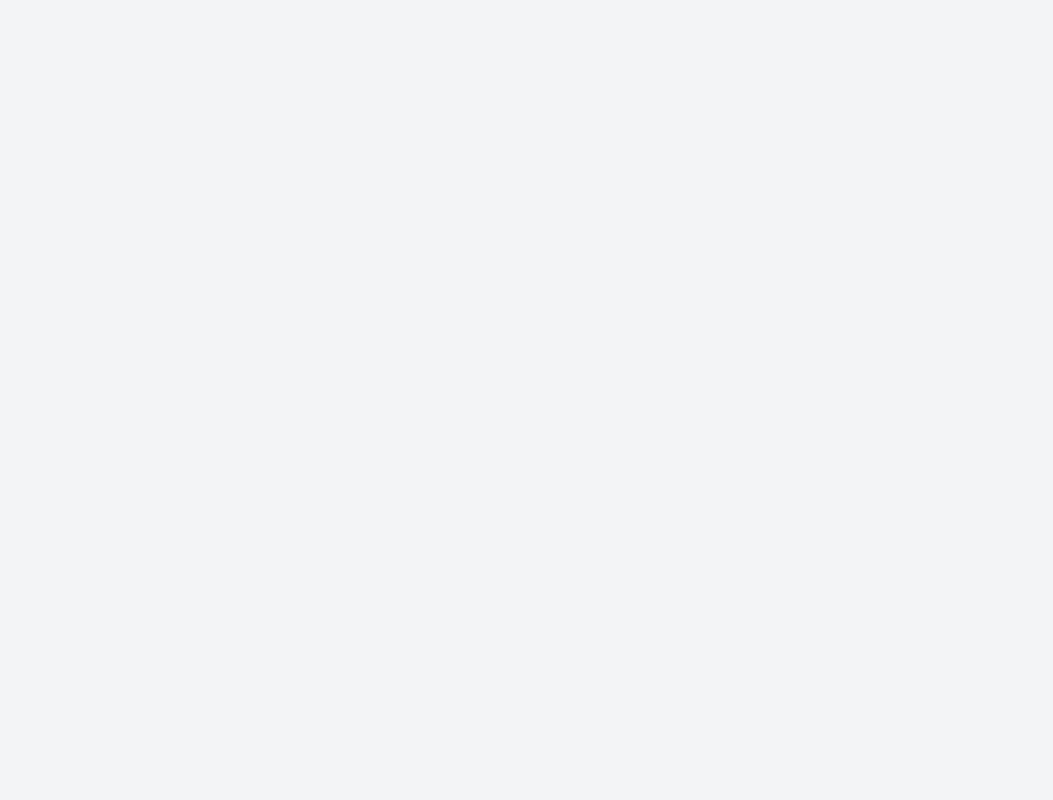
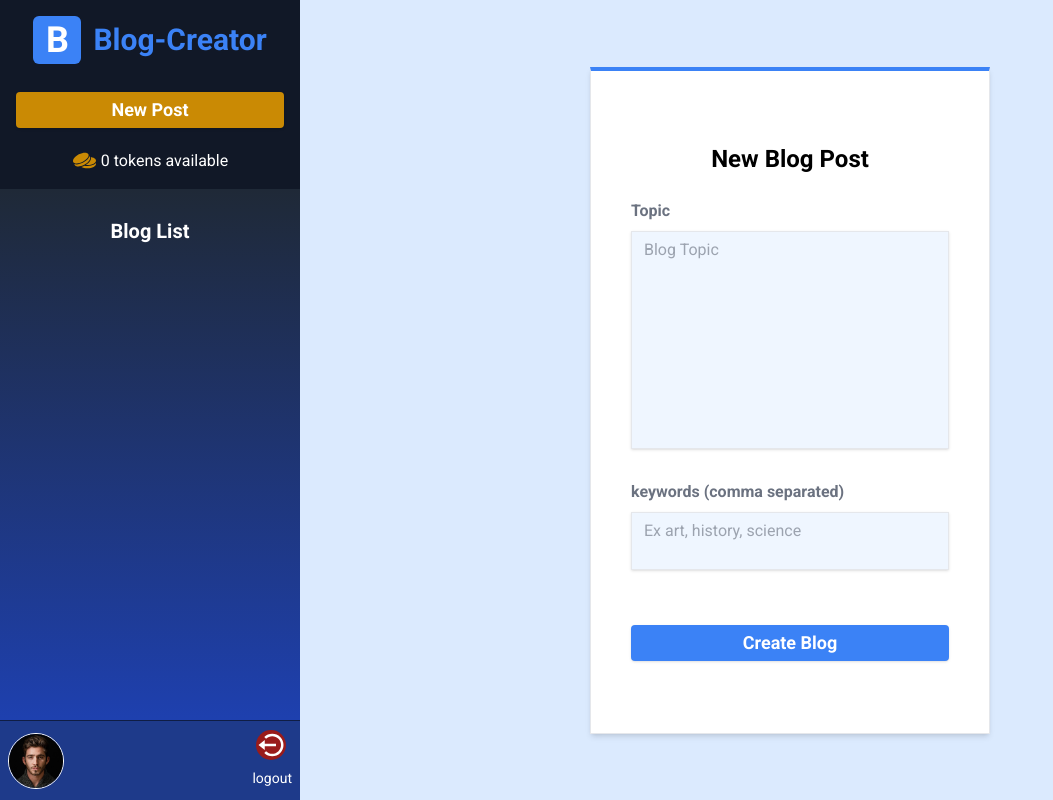
Before and after one commit to alexcol123/AI-Blogger-2023, a React (Create React App) app in the folder client/: page /dashboard/newBlog in a window 1280 px wide. Before the commit this address had no page. Shown: the whole page, without its empty margins (0-1053 px from the left). Built offline with nearby package versions, Linux system fonts and the light colour scheme.

Commit message:
Created outlet for  new post and  single post page with react router with an OUTLET component

```diff
--- a/client/src/App.js
+++ b/client/src/App.js
@@ -4,6 +4,7 @@ import Dashboard from './pages/Dashboard'
 import Landing from './pages/Landing'
 import Register from './pages/Register'
 import SingleBlogPost from './pages/SingleBlogPost'
+import NewBlogReqForm from './components/NewBlogReqForm'
 
 function App() {
   return (
@@ -11,10 +12,12 @@ function App() {
       <Toaster position='top-center' />
 
       <Routes>
-        <Route path='/' element={<Dashboard />} />
+        <Route path='/dashboard' element={<Dashboard />}>
+          <Route path='newBlog' element={<NewBlogReqForm />} />
+          <Route path='singlePost/:id' element={<SingleBlogPost />} />
+        </Route>
         <Route path='/register' element={<Register />} />
         <Route path='/landing' element={<Landing />} />
-        <Route path='/singlePost/:id' element={<SingleBlogPost />} />
       </Routes>
     </BrowserRouter>
   )
--- /dev/null
+++ b/client/src/components/NewBlogReqForm.js
@@ -0,0 +1,59 @@
+import React from 'react'
+import Logo from './Logo'
+import { Link } from 'react-router-dom'
+import { GiTwoCoins } from 'react-icons/gi'
+import FormTextarea from './formParts/FormTextarea'
+
+const NewBlogReqForm = ({
+  handleNewBlogRequest,
+  topic,
+  setTopic,
+  keywords,
+  setkeywords,
+}) => {
+  return (
+    <div>
+      <div className='w-[400px]'>
+        <form
+          onSubmit={handleNewBlogRequest}
+          className='basicForm  border-t-4 border-t-primary  '
+        >
+          <h3 className='text-center text-2xl '>New Blog Post</h3>
+          <div className='mt-6 grid gap-6'>
+            <FormTextarea
+              labelText={'Topic'}
+              labelHtmlFor={'topic'}
+              inputId={'topic'}
+              name={'topic'}
+              inputType={'text'}
+              inputPlaceHolder={'Blog Topic'}
+              value={topic}
+              handleChange={(e) => setTopic(e.target.value)}
+              rows={10}
+            />
+
+            <FormTextarea
+              labelText={'keywords (comma separated)'}
+              labelHtmlFor={'keywords'}
+              inputId={'keywords'}
+              name={'keywords'}
+              inputType={'text'}
+              inputPlaceHolder={'Ex art, history, science '}
+              value={keywords}
+              handleChange={(e) => setkeywords(e.target.value)}
+              rows={2}
+            />
+          </div>
+
+          <div className='mb-6 mt-12'>
+            <button className='btnFull bg-primary text-white'>
+              Create Blog
+            </button>
+          </div>
+        </form>
+      </div>
+    </div>
+  )
+}
+
+export default NewBlogReqForm
--- a/client/src/pages/Dashboard.js
+++ b/client/src/pages/Dashboard.js
@@ -10,6 +10,8 @@ import { useNavigate } from 'react-router-dom'
 import FormInput from '../components/formParts/FormInput'
 import FormTextarea from '../components/formParts/FormTextarea'
 import toast from 'react-hot-toast'
+import NewBlogReqForm from '../components/NewBlogReqForm'
+import { Outlet } from 'react-router-dom'
 
 const Dashboard = () => {
   const navigate = useNavigate()
@@ -50,8 +52,6 @@ const Dashboard = () => {
       // setBlogPost(data.post)
       // console.log(data.post._id)
       navigate(`singlePost/${data.post._id}`)
-
-
     } catch (error) {
       console.log(error)
       toast.error('You must login to do this')
@@ -63,7 +63,7 @@ const Dashboard = () => {
       getTokenAvailability()
       getListOfMyBlogsByName()
     }
-  }, [ user])
+  }, [user])
 
   const getTokenAvailability = async () => {
     try {
@@ -110,9 +110,12 @@ const Dashboard = () => {
             <Logo />
           </div>
 
-          <button className='btnFull  bg-yellow-600 text-center px-5 mt-4'>
+          <Link
+            to={'/dashboard/newBlog'}
+            className='btnFull  bg-yellow-600 text-center px-5 mt-4'
+          >
             New Post
-          </button>
+          </Link>
 
           <Link
             to='/buy-tokens'
@@ -131,7 +134,7 @@ const Dashboard = () => {
           {blogNamesList?.map((post) => (
             <Link
               key={post._id}
-              to={`/singlePost/${post._id}`}
+              to={`singlePost/${post._id}`}
               className={'mb-3'}
             >
               {post.title.substring(0, 33)}...
@@ -170,50 +173,10 @@ const Dashboard = () => {
       {/* Main */}
 
       <div className='w-full h-full bg-blue-100 flex flex-col justify-center items-center'>
-        {/*  Req form for new blog */}
-        <div>
-          <div className='w-[400px]'>
-            <form
-              onSubmit={handleNewBlogRequest}
-              className='basicForm  border-t-4 border-t-primary  '
-            >
-              <h3 className='text-center text-2xl '>New Blog Post</h3>
-              <div className='mt-6 grid gap-6'>
-                <FormTextarea
-                  labelText={'Topic'}
-                  labelHtmlFor={'topic'}
-                  inputId={'topic'}
-                  name={'topic'}
-                  inputType={'text'}
-                  inputPlaceHolder={'Blog Topic'}
-                  value={topic}
-                  handleChange={(e) => setTopic(e.target.value)}
-                  rows={10}
-                />
-
-                <FormTextarea
-                  labelText={'keywords (comma separated)'}
-                  labelHtmlFor={'keywords'}
-                  inputId={'keywords'}
-                  name={'keywords'}
-                  inputType={'text'}
-                  inputPlaceHolder={'Ex art, history, science '}
-                  value={keywords}
-                  handleChange={(e) => setkeywords(e.target.value)}
-                  rows={2}
-                />
-              </div>
-
-              <div className='mb-6 mt-12'>
-                <button className='btnFull bg-primary text-white'>
-                  Create Blog
-                </button>
-              </div>
-            </form>
-          </div>
-        </div>
 
 
+     {/* outlet ====   ====   =====     =====   >>>>> */}
+        <Outlet />
       </div>
     </div>
   )
--- a/client/src/pages/SingleBlogPost.js
+++ b/client/src/pages/SingleBlogPost.js
@@ -16,7 +16,7 @@ const SingleBlogPost = () => {
     if (user) {
       getSingleBlogsPost()
     }
-  }, [])
+  }, [params])
 
   const getSingleBlogsPost = async () => {
     try {
```
